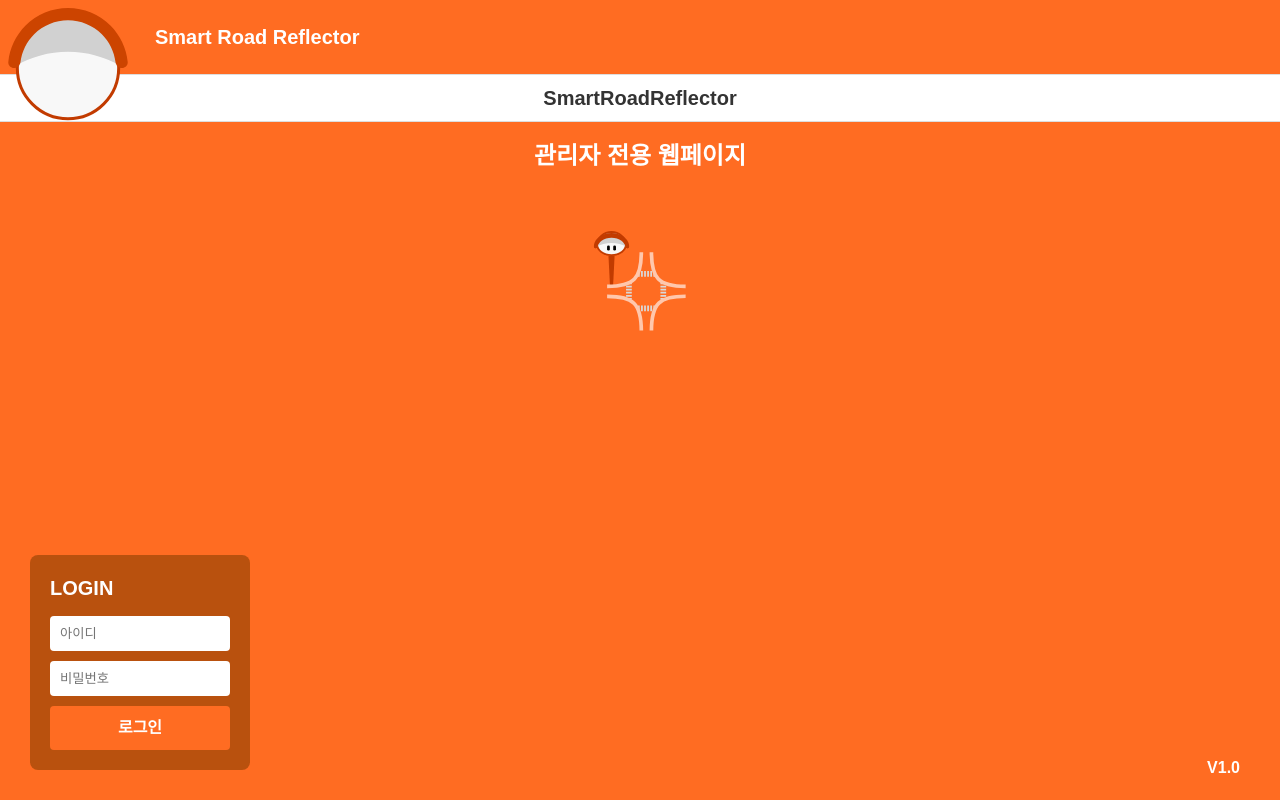
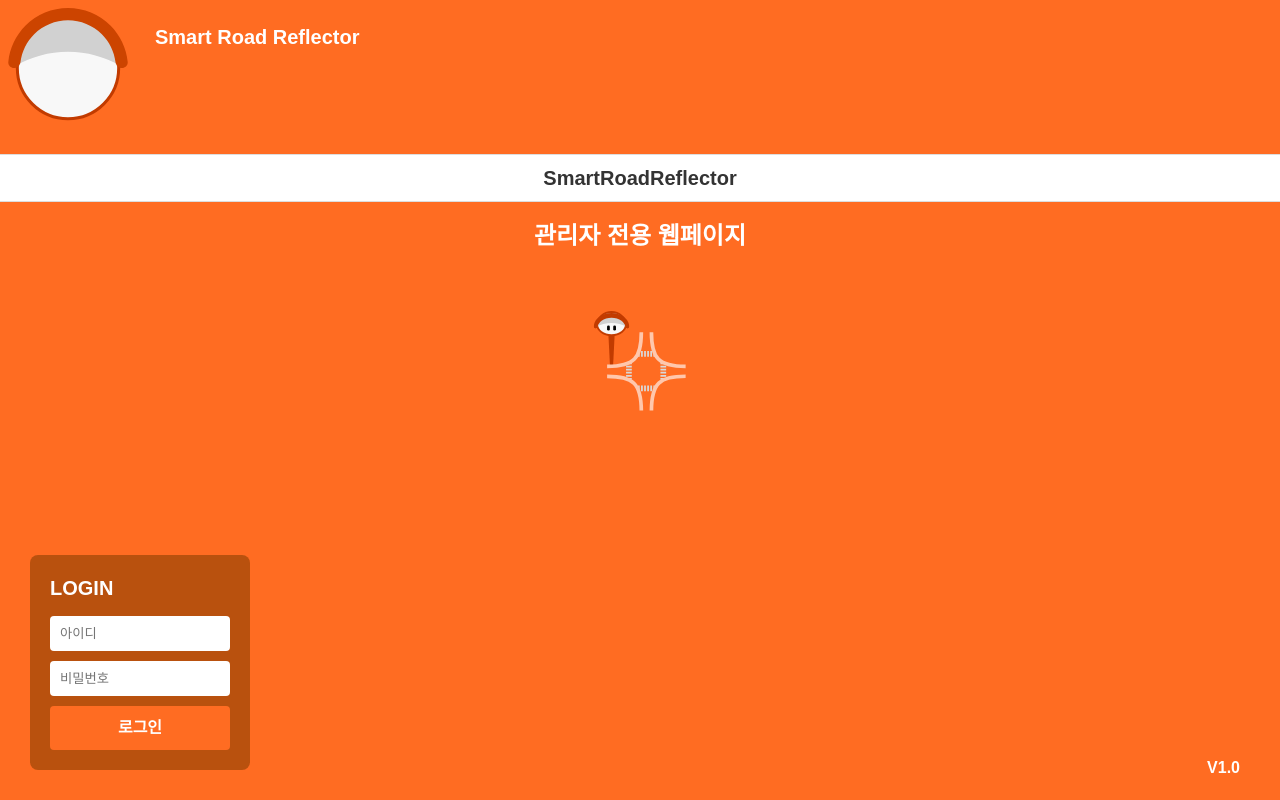
Before and after one commit to graduateam/Frontend-Web, a React (Vite) app: page / in a window 1280 px wide. Built offline with nearby package versions, Linux system fonts and the light colour scheme; a web font is replaced by a local one.

Commit message:
style: 하얀색 바 아래로 이동

```diff
--- a/src/assets/styles/global.css
+++ b/src/assets/styles/global.css
@@ -44,6 +44,7 @@ input {
   display: flex;
   flex-direction: column;
   overflow: visible; /* 컨테이너 바깥으로 나가는 요소 표시 */
+  background-color: var(--primary-color); /* 배경색 추가 */
 }
 
 .header {
@@ -71,7 +72,7 @@ input {
   font-weight: bold;
 }
 
-.subheader {
+.white-title-bar {
   background-color: white;
   color: var(--text-color);
   text-align: center;
@@ -80,6 +81,7 @@ input {
   font-weight: bold;
   border-top: 1px solid var(--border-color);
   border-bottom: 1px solid var(--border-color);
+  margin-top: 80px;
 }
 
 .content {
--- a/src/pages/LoginPage.jsx
+++ b/src/pages/LoginPage.jsx
@@ -18,7 +18,7 @@ const LoginPage = () => {
   return (
     <div className="app-container">
       <Header />
-      <div className="subheader subtitle1">SmartRoadReflector</div>
+      <div className="white-title-bar subtitle1">SmartRoadReflector</div>
       <div className="content">
         <div className="korean-title title1-seoul">관리자 전용 웹페이지</div>
         <div className="center-logo">
```
